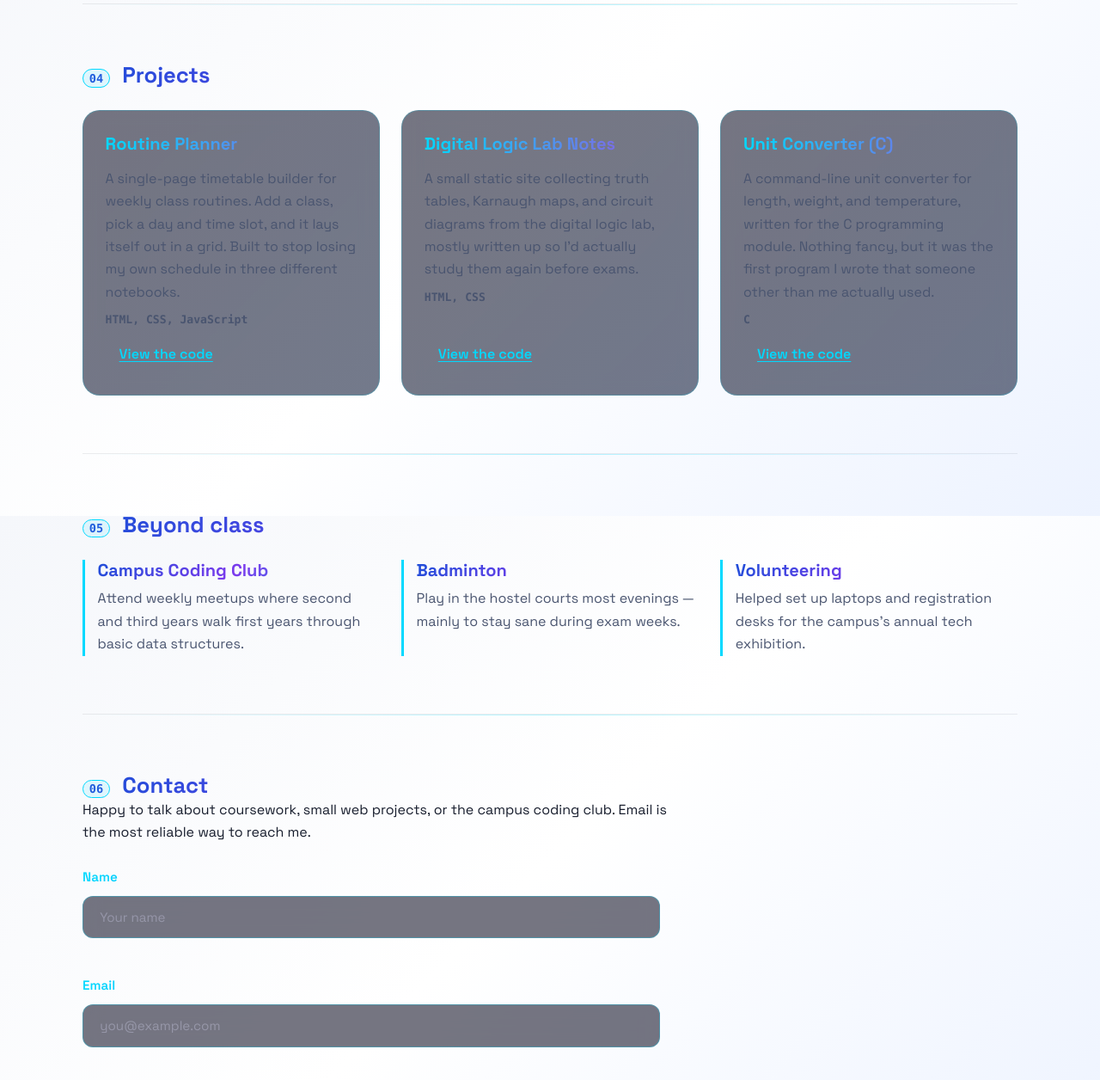
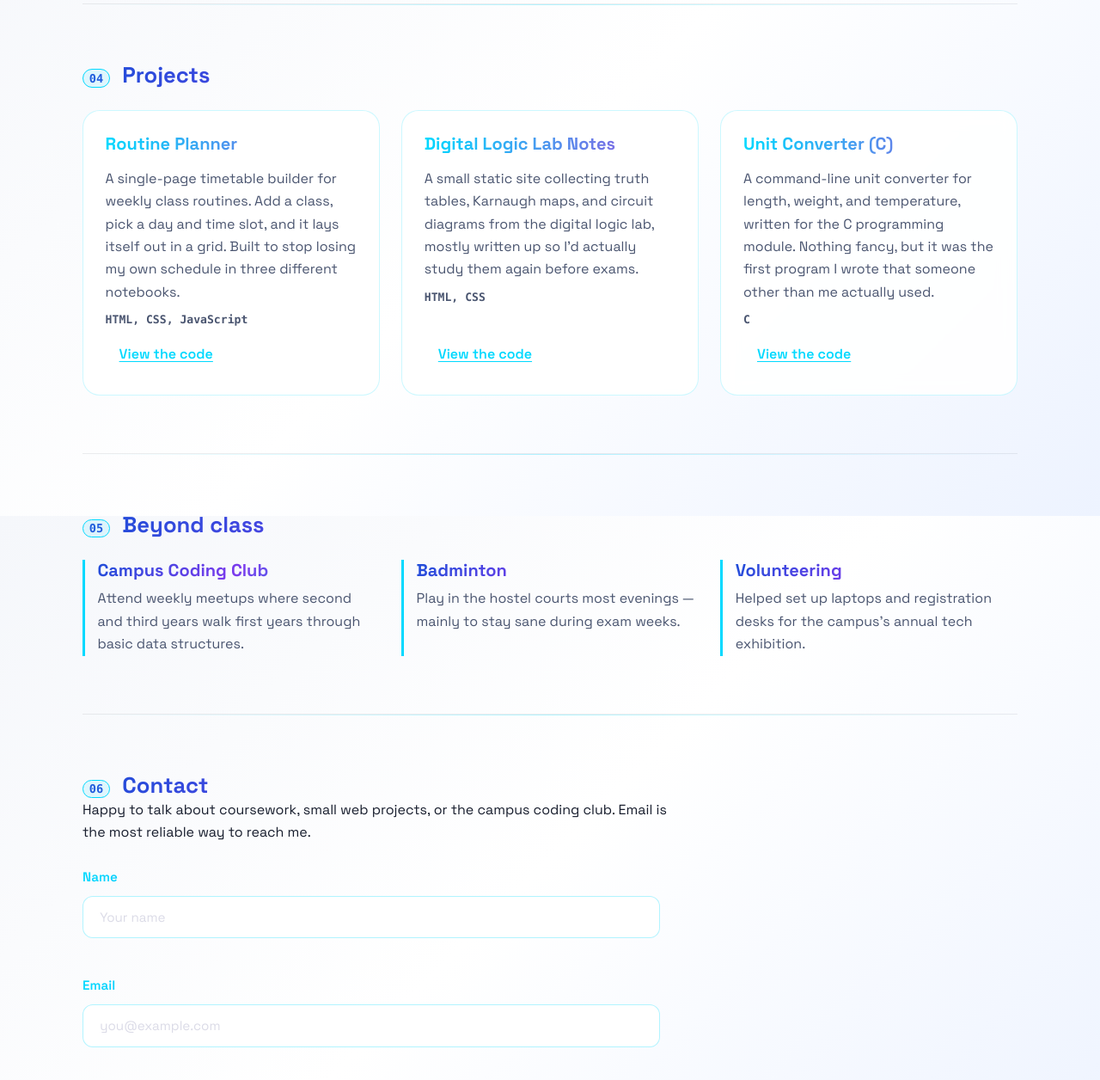
Before and after one commit to shubhashika/lhonaaaa, a plain HTML site: page index.html in a window 1280 px wide. Shown: the part 1800-3056 px from the top of the page at 86% size. Drawn offline with Linux system fonts and the light colour scheme.

Commit message:
css fina change

```diff
--- a/style.css
+++ b/style.css
@@ -597,7 +597,7 @@
   /* Skill & Project Cards */
   .skill-card,
   .project-card {
-    background: linear-gradient(135deg, rgba(26, 26, 46, 0.6) 0%, rgba(22, 33, 62, 0.6) 100%);
+    background: var(--color-card);
     backdrop-filter: blur(10px);
     -webkit-backdrop-filter: blur(10px);
     border: 1px solid rgba(0, 217, 255, 0.2);
@@ -726,7 +726,7 @@
     padding: 0.9rem 1.2rem;
     border: 1px solid rgba(0, 217, 255, 0.3);
     border-radius: var(--radius);
-    background: rgba(26, 26, 46, 0.6);
+    background: var(--color-surface);
     color: var(--color-ink);
     font-family: var(--font-body);
     font-size: 0.95rem;
@@ -744,7 +744,7 @@
   .form-group textarea:focus {
     outline: none;
     border-color: var(--color-accent);
-    background: rgba(26, 26, 46, 0.8);
+    background: var(--color-surface-light);
     box-shadow: 0 0 0 3px rgba(0, 217, 255, 0.2), inset 0 0 20px rgba(0, 217, 255, 0.05);
   }
 
```
